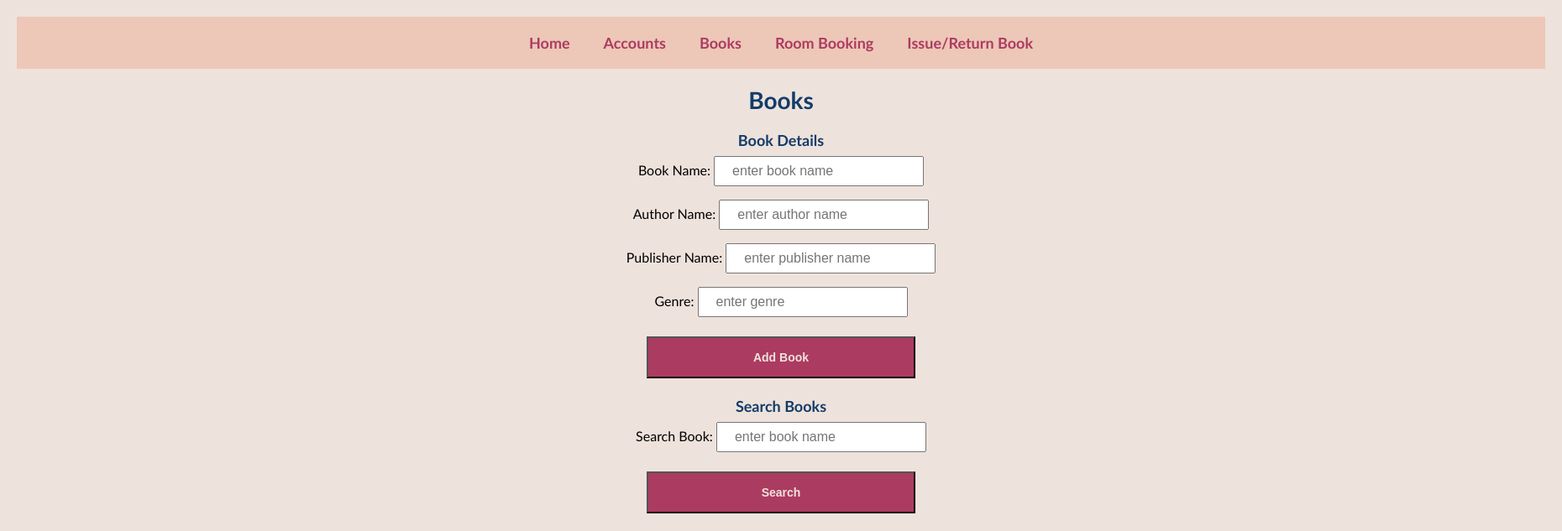
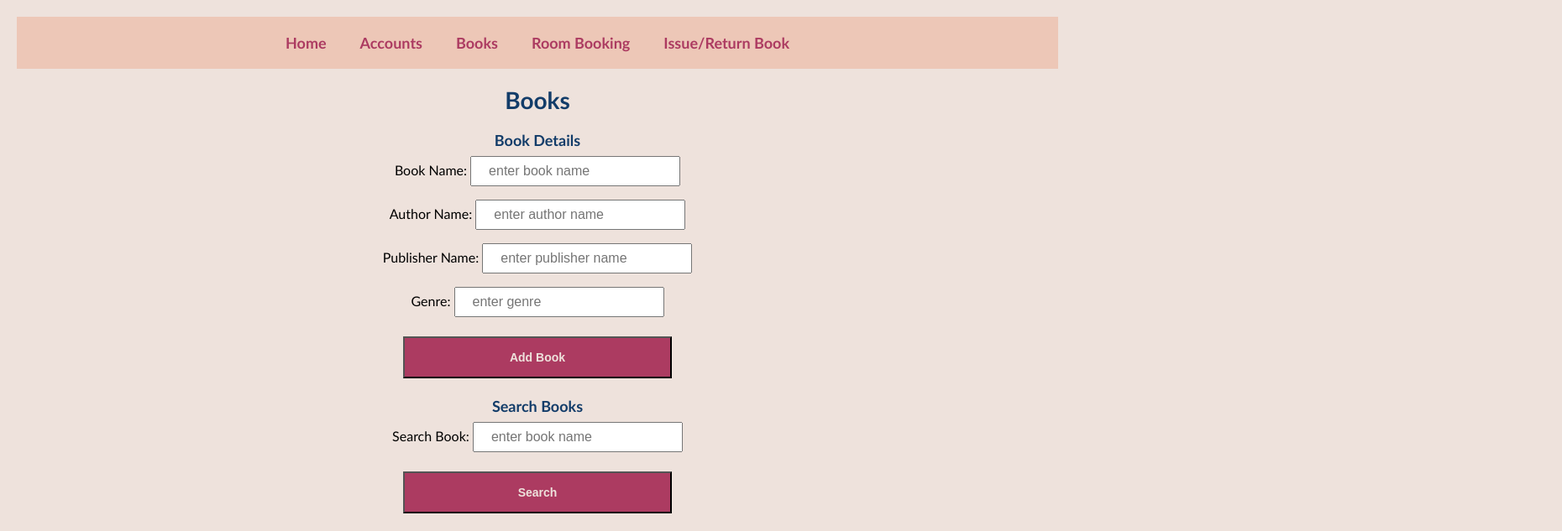
Before and after one commit to Arvind2002/DBS_lms, a React (Create React App) app in the folder frontend/: page /books in a window 1280 px wide. Shown: the top 633 px of the page at 84% size, 1860 px wide, since content can reach past the window. Built offline with nearby package versions, Linux system fonts and the light colour scheme.

Commit message:
minor debugging

```diff
--- a/frontend/src/App.css
+++ b/frontend/src/App.css
@@ -1,5 +1,5 @@
 .App {
-  width: 1860px;
+  width: 100%;
   margin: 0 auto;
   padding: 20px;
   text-align: center;
```
